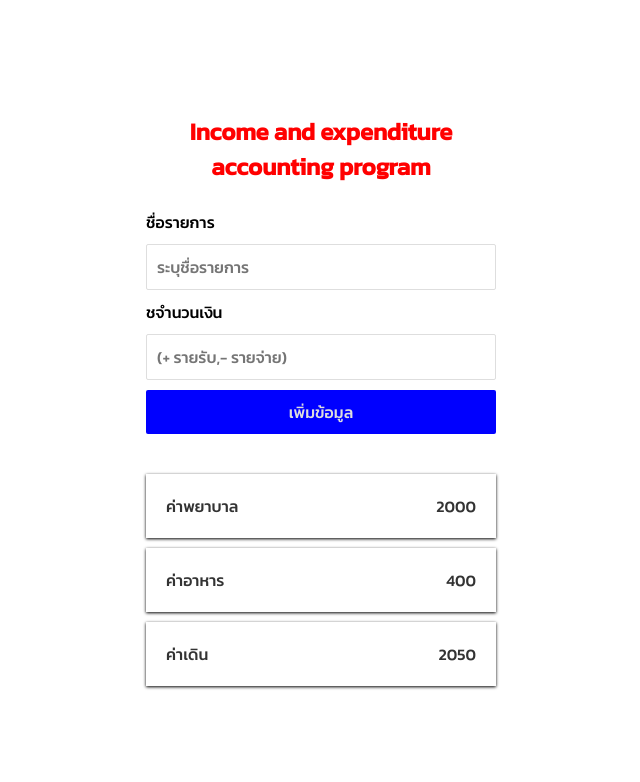
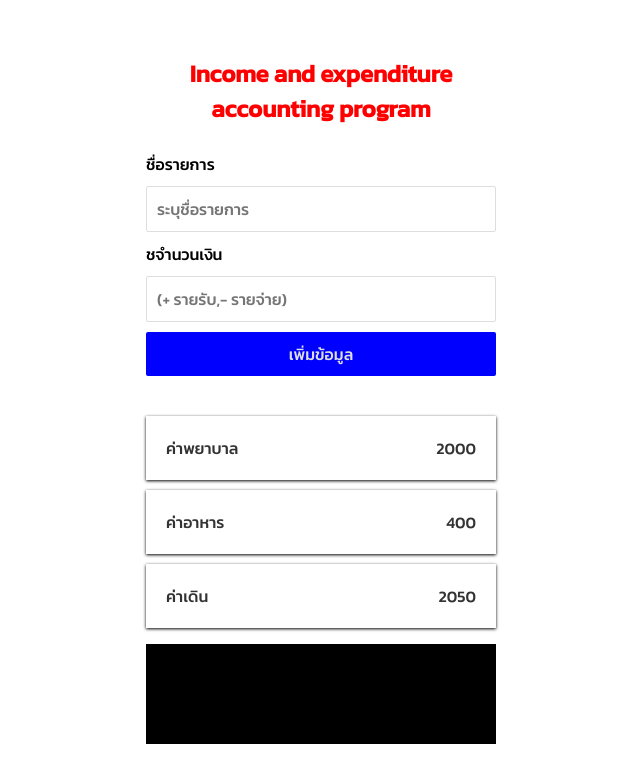
Before and after one commit to reeriigit/pg-react-market, a React (Create React App) app: page / in a window 1280 px wide. Shown: the top 782 px of the page, without its empty margins (319-959 px from the left). Built offline with nearby package versions, Linux system fonts and the light colour scheme.

Commit message:
try Add footer

```diff
--- a/src/App.js
+++ b/src/App.js
@@ -3,6 +3,7 @@
 import './App.css';
 import Transaction from './components/Transaction';
 import FromComponent from './components/FromComponent';
+import Footer from './components/Footer';
 const design = {color:"red",textAlign:"center",fontSize:"1.5rem"}
 
 
@@ -12,6 +13,7 @@
     <h1 style={design}>Income and expenditure accounting program</h1>
     <FromComponent/>
     <Transaction/>
+    <Footer/>
    </div>
   );
 }
--- /dev/null
+++ b/src/components/Footer.css
@@ -0,0 +1,6 @@
+.footer{
+    width: 100%;
+    height: 100px;
+    background: black;
+
+}
--- /dev/null
+++ b/src/components/Footer.js
@@ -0,0 +1,7 @@
+import './Footer.css'
+const Footer =()=>{
+    return(
+        <div className="footer"></div>
+    );
+}
+export default Footer
```
